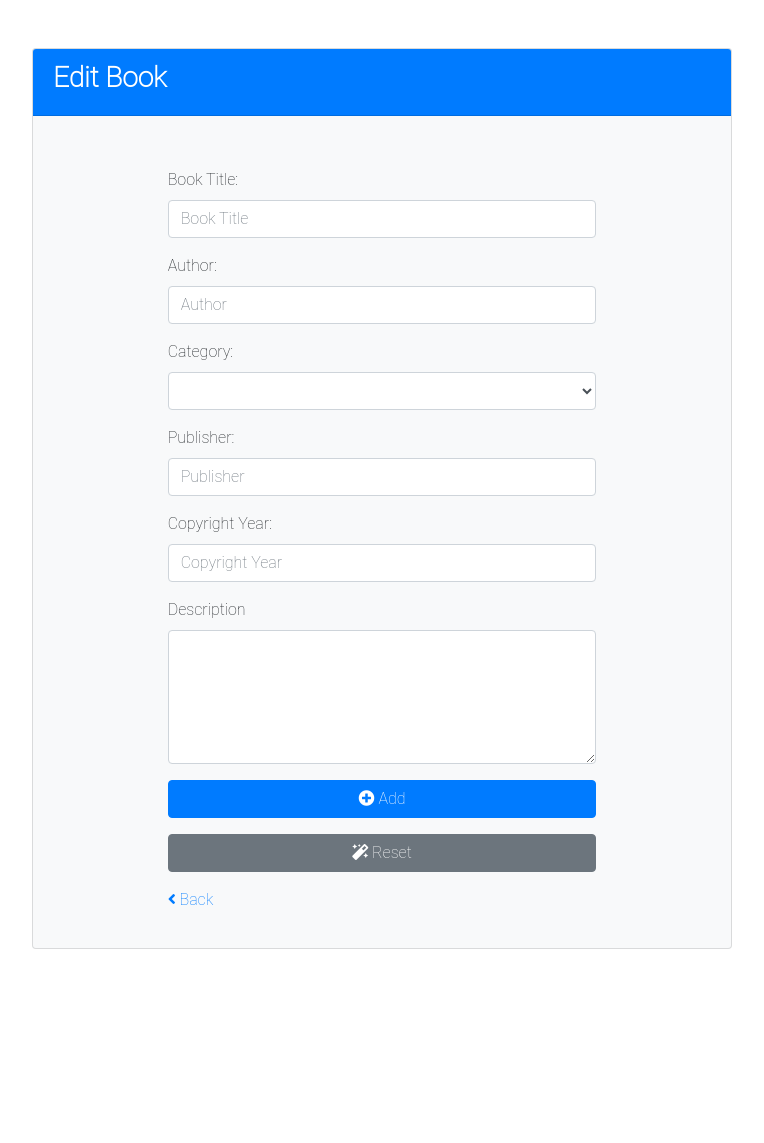
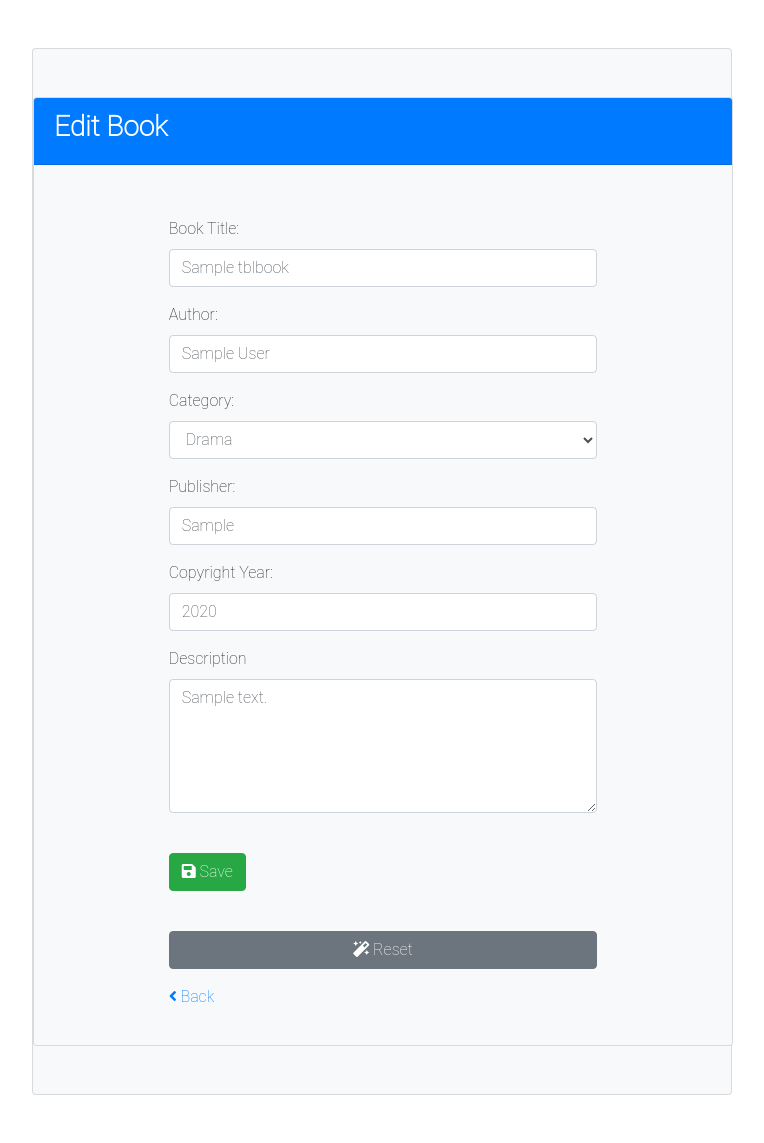
Before and after one commit to minhtn143/Module2_CaseStudy_LibraryManager, a PHP site: page /admin.php?page=editBook&bookId=1 in a window 1280 px wide. Shown: the part 96-1239 px from the top of the page, without its empty margins (258-1022 px from the left). Before the commit the page ends 1045 px from the top, so only its background shows below. Run offline with PHP 8.4, Linux system fonts and the light colour scheme; the visitor is signed in with stand-in values (Sample User, id 1); data comes from the database, SQL or seed files in the repository; tables that the repository leaves empty hold one stand-in row (values such as "Sample post"); data that the repository does not hold is empty; a stand-in replaces the project's code that opens the database connection; some libraries are stand-ins or nearby versions.

Commit message:
chuc nang edit book done

```diff
--- a/library/controller/BookController.php
+++ b/library/controller/BookController.php
@@ -79,8 +79,32 @@ class BookController
 
     public function edit()
     {
+        $id= $_REQUEST['bookId'];
+        $category = $this->categoryDB->getAll();
         if ($_SERVER['REQUEST_METHOD'] == 'GET'){
+            $book = $this->bookDB->getBookById($id);
             include "view/book/editBook.php";
+        }
+        if ($_SERVER['REQUEST_METHOD'] == 'POST') {
+            $title = $_REQUEST['booktitle'];
+            $author = $_REQUEST['author'];
+            $subjectId = $_REQUEST['subjectId'];
+            $publisher = $_REQUEST['publisher'];
+            $description = $_REQUEST['description'];
+            $copyrightYear = $_REQUEST['copyrightYear'];
+
+            $book = new Book($title, $author, $subjectId, $description, $publisher, $copyrightYear);
+            $book->setId($_REQUEST['bookId']);
+            if ($this->isDuplicate($book)) {
+                $errDuplicate = "Book has been library!";
+                include 'view/book/editBook.php';
+            } else {
+
+                $this->bookDB->editBook($id,$book);
+                $success = ($this->bookDB->editBook($id,$book)) ? true:false;
+                include 'view/book/editBook.php';
+            }
+
         }
     }
 
--- a/library/model/book/BookDB.php
+++ b/library/model/book/BookDB.php
@@ -62,4 +62,20 @@ class BookDB
         $stmt = $this->conn->prepare($sql);
         $stmt->execute([$id]);
     }
+
+    public function editBook($id, $book)
+    {
+        $sql = "UPDATE tblbook SET booktitle = ?, bookauthors = ?, subjectid = ?,
+                mdescription = ?, publisher = ?, copyrightyear = ? WHERE (ID = $id)";
+        $stmt = $this->conn->prepare($sql);
+
+        $title = $book->getTitle();
+        $author = $book->getAuthors();
+        $subjectId = $book->getSubjectId();
+        $description = $book->getDescription();
+        $publisher = $book->getPublisher();
+        $copyrightYear = $book->getCopyrightYear();
+
+        return $stmt->execute(array($title, $author, $subjectId, $description, $publisher, $copyrightYear));
+    }
 }
--- a/library/view/book/editBook.php
+++ b/library/view/book/editBook.php
@@ -1,5 +1,10 @@
-<?php
-?>
+<?php if (isset($success)): ?>
+    <script type="text/javascript">
+        myAlert('top', 'success', 'Successfully Edited', 1000, './admin.php');
+    </script>
+<?php endif; ?>
+<div class="card bg-light ml-auto mr-auto my-5" style="width: 700px">
+
     <div class="card bg-light ml-auto mr-auto my-5" style="width: 700px">
         <div class="card-header bg-primary text-white">
             <h3>Edit Book</h3>
@@ -17,18 +22,26 @@
                         </div>
                         <div class="form-group">
                             <label for="booktitle">Book Title:</label>
-                        <input type="text" class="form-control" id="booktitle" name="booktitle" placeholder="Book Title"
-                               required>
+                            <input type="text" class="form-control" id="booktitle" name="booktitle"
+                                   placeholder="Book Title"
+                                   value="<?php echo $book->getTitle(); ?>">
                         </div>
 
                         <div class="form-group">
                             <label for="author">Author:</label>
-                        <input type="text" class="form-control" id="author" name="author" placeholder="Author" required>
+                            <input type="text" class="form-control" id="author" name="author" placeholder="Author"
+                                   value="<?php echo $book->getAuthors(); ?>">
                         </div>
 
                         <div class="form-group">
                             <label for="subjectId">Category:</label>
                             <select id="subjectId" class="form-control" name="subjectId">
+                                <selected>
+                                    chossen
+                                    <?php
+
+                                    ?>
+                                </selected>
                                 <?php foreach ($category as $item): ?>
                                     <option value="<?php echo $item->getId() ?>">
                                         <?php echo $item->getName() ?>
@@ -39,21 +52,24 @@
 
                         <div class="form-group">
                             <label for="publisher">Publisher:</label>
-                        <input type="text" class="form-control" id="publisher" name="publisher" placeholder="Publisher">
+                            <input type="text" class="form-control" id="publisher" name="publisher"
+                                   placeholder="Publisher" value="<?php echo $book->getPublisher(); ?>">
                         </div>
 
                         <div class="form-group">
                             <label for="copyrightYear">Copyright Year:</label>
                             <input type="number" class="form-control" id="copyrightYear" name="copyrightYear"
-                               placeholder="Copyright Year">
+                                   placeholder="Copyright Year" value="<?php echo $book->getCopyrightYear(); ?>">
                         </div>
 
                         <div class="form-group">
                             <label for="description">Description</label>
-                        <textarea class="form-control" id="description" name="description" rows="5"></textarea>
+                            <textarea class="form-control" id="description" name="description"
+                                      rows="5"><?php echo $book->getDescription(); ?></textarea>
                         </div>
 
-                    <button class="btn-primary btn my-3 btn-block" type="submit"><i class="fas fa-plus-circle"></i> Add
+                        <button type="submit" class="btn btn-success my-4" name="btn-save"><i class="fas fa-save"></i>
+                            Save
                         </button>
                         <button class="btn-secondary btn my-3 btn-block" type="reset"><i class="fas fa-magic"></i> Reset
                         </button>
```
Also changed, not shown: library/index.php (+6 -2 lines). Lines whose indentation alone changed are shown as unchanged.
